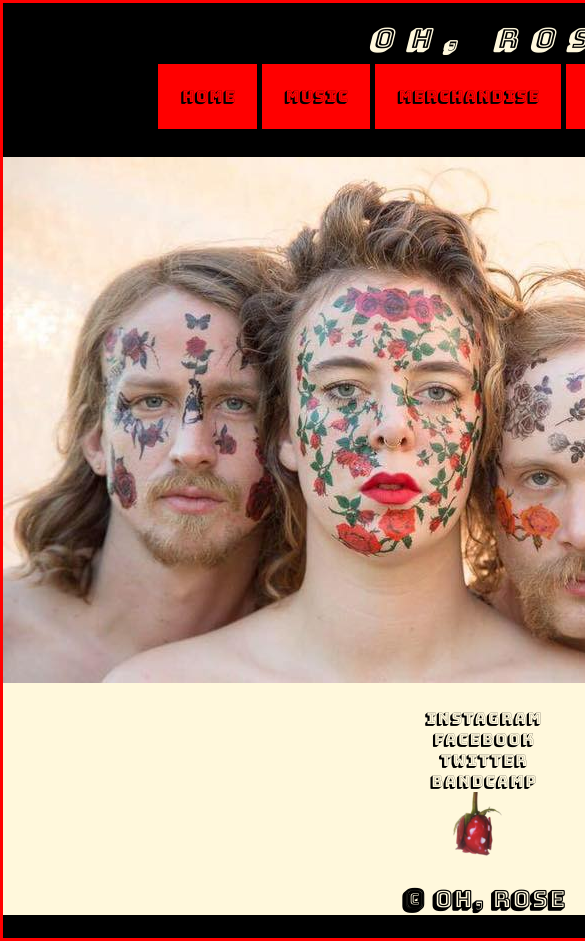
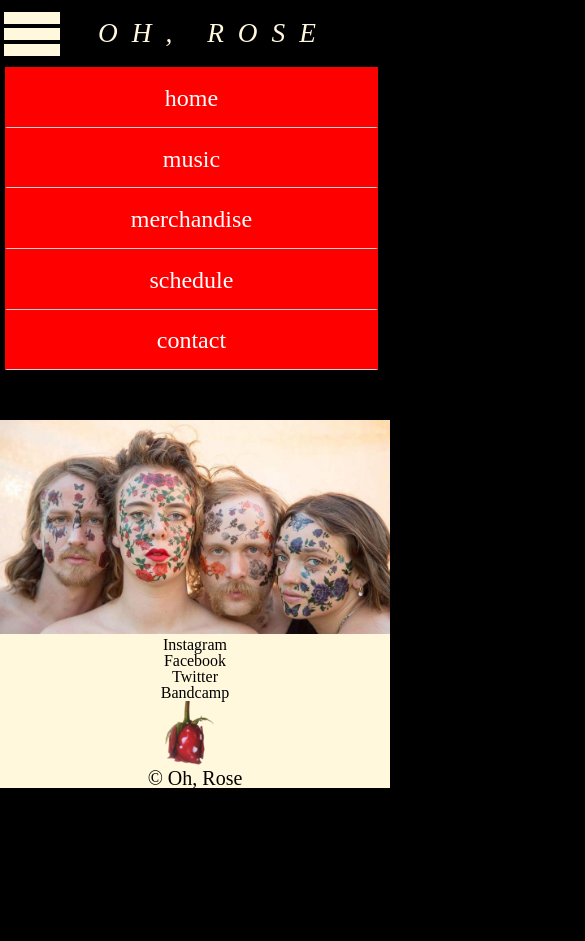
Before and after one commit to ccloops/ohrose, a plain HTML site: page index.html in a window 390 px wide. Shown: the top 941 px of the page, 585 px wide, since content can reach past the window. After the commit the page ends 844 px from the top, so only its background shows below. Drawn offline with nearby package versions, Linux system fonts and the light colour scheme.

Commit message:
Added hamburger menu to mobile view

```diff
--- a/index.html
+++ b/index.html
@@ -1,16 +1,20 @@
 <!DOCTYPE html>
 <html>
   <head>
+    <meta name="viewport" content="width=device-width, initial-scale=1">
     <meta property="og:title" content="Oh, Rose" />
     <!-- <meta property="og:type" content="video.movie" /> -->
     <meta property="og:url" content="https://ohrose.bandcamp.com/" />
     <meta property="og:image" content="https://scontent.fsnc1-1.fna.fbcdn.net/v/t31.0-8/21762665_1679065558784057_3933919130687146990_o.jpg?oh=c37f4903b70907cf63f87da15b25ce8f&oe=5A6482D5" />
     <meta property="og:description"
-  content="Oh, Rose is from Olympia, WA
-and maybe
-a town near you." />
+  content="Oh, Rose is from Olympia, WA and maybe a town near you." />
+
+  <link href='https://fonts.googleapis.com/css?family=Bungee Shade' rel='stylesheet'>
+    <link rel="stylesheet" type="text/css" href="styles/reset.css">
+    <link rel="stylesheet" href="styles/icons.css">
     <link rel="stylesheet" type="text/css" href="style.css">
-    <link href='https://fonts.googleapis.com/css?family=Bungee Shade' rel='stylesheet'>
+    <link rel="icon" type="image/x-icon" href="https://avatars2.githubusercontent.com/u/18607604?v=3&s=200">
+
     <link rel="shortcut icon" type="image/png" href="images/faviconit/oh-rose.ico">
     <link rel="shortcut icon" href="/oh-rose.ico">
     <link rel="icon" sizes="16x16 32x32 64x64" href="/oh-rose.ico">
@@ -40,7 +44,19 @@ a town near you." />
       <h1 class = "header">Oh, Rose</h1>
     </header>
 
-    <nav>
+    <!-- <nav class="main-nav">
+
+     <ul class="icon-menu">
+       <li class="tab" data-content="articles"><a href="#" class="icon-home"> Home</a></li>
+       <li class="tab" data-content="about"><a href="#" class="icon-address-book"> About</a></li>
+       <li><a href="http://twitter.com/brookr" target="_blank" class="icon-twitter3"> Twitter</a></li>
+       <li><a href="http://github.com/brookr" target="_blank" class="icon-github"> GitHub</a></li>
+     </ul>
+   </nav> -->
+
+
+    <nav class="main-nav">
+      <div class="icon-menu">
       <ul>
         <a href = 'index.html'><li>home</li></a>
         <a href = 'html/music.html'><li>music</li></a>
@@ -48,9 +64,12 @@ a town near you." />
         <a href = 'html/schedule.html'><li>schedule</li></a>
         <a href = 'html/contact.html'><li>contact</li></a>
       </ul>
+    </div>
     </nav>
     <main>
-      <img src="images/ohrose.jpg" alt="">
+        <img src="images/ohrose.jpg" id="desktopimage" alt="">
+
+      <!-- <img src="images/tattoos.jpg" id="mobileimage" alt=""> -->
       <ul>
         <li><a href="https://www.instagram.com/ohroseh/" target="blank">Instagram</li>
         <li><a href="https://www.facebook.com/ohrosemusic/" target="blank">Facebook</li>
--- a/style.css
+++ b/style.css
@@ -1,3 +1,176 @@
+* {
+  font-family: Bungee Shade;
+  text-align: center;
+  list-style-type: none;
+}
+body {
+  background-color: black;
+  width: 100%;
+  margin: 0 auto;
+}
+
+.icon-menu:before {
+  font-size: 4em;
+  position: absolute;
+  left: 0px;
+  top: 0px;
+  color: cornsilk;
+}
+
+.icon-menu li {
+  display: none;
+  list-style: none;
+  color: white;
+  position: relative;
+  font-family: "Times New Roman", Times, serif;
+  font-size: 1.5em;
+  border-bottom: solid 1px lightgray;
+  margin: 0 0.5em 0 0.2em;
+  padding: 0.7em 0;
+}
+
+.main-nav:hover .icon-menu li {
+  display: block;
+}
+
+header {
+  color: cornsilk;
+  /*margin-bottom: 0 20px;*/
+  text-align: center;
+}
+
+header>h1 {
+  font-size: 7vw;
+  text-transform: uppercase;
+  display: inline-block;
+  letter-spacing: 14px;
+  text-indent: 38px;
+  font-style: italic;
+  margin: 20px 0;
+}
+
+nav {
+  margin: 0px 0px 50px 0px;
+  font-family: baskerville, serif;
+  list-style-type: none;
+
+}
+
+.main-nav ul {
+  margin: 0 auto;
+}
+
+nav li {
+  border: 2px solid red;
+  display: inline;
+  margin-bottom: 20px;
+  background-color: red;
+  padding: 20px;
+  list-style-type: none;
+}
+
+a {
+  text-decoration: none;
+  color: black;
+}
+
+nav li:hover {
+  background-color: cornsilk;
+  text-decoration: none;
+  list-style-type: none;
+}
+
+main {
+  background-color: cornsilk;
+  font-family: baskerville;
+}
+
+/*.main-image {
+  width: 350px;
+  height: auto;
+}*/
+
+#desktopimage {
+  margin-top: 0px;
+  object-fit: contain;
+  width: 100%;
+}
+
+main>p {
+  margin: 0 auto;
+  width: 500px;
+  color: cornsilk;
+  /*border: 2px dashed red;*/
+  font-family: helvetica;
+}
+
+main>ul {
+  margin: 0 auto;
+  /*width: 500px;*/
+  color: cornsilk;
+  /*border: 2px dashed red;*/
+  display: inline;
+  text-align: center;
+}
+
+main>li {
+  background-color: white;
+  color: white;
+  border: 2px solid red;
+  list-style-type: none;
+}
+
+/* Style inputs with type="text", select elements and textareas */
+input[type=text], select, textarea {
+   width: 100%; /* Full width */
+   padding: 12px; /* Some padding */
+   border: 1px solid #ccc; /* Gray border */
+   border-radius: 4px; /* Rounded borders */
+   box-sizing: border-box; /* Make sure that padding and width stays in place */
+   margin-top: 6px; /* Add a top margin */
+   margin-bottom: 16px; /* Bottom margin */
+   resize: vertical; /* Allow the user to vertically resize the textarea (not horizontally) */
+   font-family: baskerville;
+   font-size: 20px;
+
+}
+
+/* Style the submit button with a specific background color etc */
+input[type=submit] {
+   background-color: red;
+   color: white;
+   padding: 12px 20px;
+   border: none;
+   border-radius: 4px;
+   cursor: pointer;
+}
+
+/* When moving the mouse over the submit button, add a darker green color */
+input[type=submit]:hover {
+   background-color: red;
+}
+
+/* Add a background color and some padding around the form */
+.container {
+   border-radius: 5px;
+   background-color: #f2f2f2;
+   padding: 20px;
+}
+
+#nav_bar .active {
+    color: #F8F8F8;
+    background-color: #4f81bd;
+}
+
+footer {
+  font-family: baskerville;
+  font-size: 20px;
+}
+
+@media only screen and (min-width: 768px) {
+  .icon-menu:before {
+   display: none;
+ }
   * {
     font-family: Bungee Shade;
     text-align: center;
@@ -72,9 +245,9 @@ main {
     font-family: baskerville;
   }
 
-main>img {
+  #desktopimage {
     margin-top: 0px;
-
+    object-fit: contain;
   }
 
   main>p {
@@ -147,3 +320,4 @@ footer {
     font-family: baskerville;
     font-size: 20px;
   }
+}
--- /dev/null
+++ b/styles/base.css
@@ -0,0 +1,50 @@
+* {
+  /*max-width: 960px;*/
+}
+
+body {
+  width: 100%;
+  background-color: lightblue;
+  font-family: helvetica;
+  margin: 0 auto;
+  text-align: left;
+  color: white;
+}
+
+h1 {
+  font-size: 50px;
+  background-color: lightGray;
+  color: black;
+  padding: 1em 0;
+  margin-left: 0;
+}
+
+#logo {
+  float: left;
+  margin-top: 20px;
+  margin-left: 20px;
+}
+
+h2 {
+  text-align: center;
+  color: black;
+  padding: 20px;
+  font-size: 25px;
+}
+
+#book-list {
+  text-align: center;
+}
+
+h3 {
+  padding: 10px;
+  font-style: italic;
+  color: black;
+  font-size: 20px;
+}
+
+p {
+  padding: 10px;
+  font-style: 15px;
+  color: darkSlategray;
+}
--- /dev/null
+++ b/styles/icons.css
@@ -0,0 +1,70 @@
+@font-face {
+	font-family: 'icomoon';
+	src:url('fonts/icomoon.eot?wfb79s');
+	src:url('fonts/icomoon.eot?wfb79s#iefix') format('embedded-opentype'),
+		url('fonts/icomoon.ttf?wfb79s') format('truetype'),
+		url('fonts/icomoon.woff?wfb79s') format('woff'),
+		url('fonts/icomoon.svg?wfb79s#icomoon') format('svg');
+	font-weight: normal;
+	font-style: normal;
+}
+
+[class^="icon-"], [class*=" icon-"] {
+	font-family: 'icomoon';
+	speak: none;
+	font-style: normal;
+	font-weight: normal;
+	font-variant: normal;
+	text-transform: none;
+	line-height: 1;
+
+	/* Better Font Rendering =========== */
+	-webkit-font-smoothing: antialiased;
+	-moz-osx-font-smoothing: grayscale;
+}
+
+.icon-home:before {
+	content: "\e908";
+}
+.icon-home3:before {
+	content: "\e900";
+}
+.icon-address-book:before {
+	content: "\e901";
+}
+.icon-rocket:before {
+	content: "\e909";
+}
+.icon-power:before {
+	content: "\e90a";
+}
+.icon-menu:before {
+	content: "\e902";
+}
+.icon-link:before {
+	content: "\e903";
+}
+.icon-happy:before {
+	content: "\e904";
+}
+.icon-happy2:before {
+	content: "\e905";
+}
+.icon-plus:before {
+	content: "\e90b";
+}
+.icon-minus:before {
+	content: "\e90c";
+}
+.icon-cross:before {
+	content: "\e90d";
+}
+.icon-checkmark:before {
+	content: "\e90e";
+}
+.icon-twitter3:before {
+	content: "\e906";
+}
+.icon-github:before {
+	content: "\e907";
+}
--- /dev/null
+++ b/styles/reset.css
@@ -0,0 +1,48 @@
+/* http://meyerweb.com/eric/tools/css/reset/
+   v2.0 | 20110126
+   License: none (public domain)
+*/
+
+html, body, div, span, applet, object, iframe,
+h1, h2, h3, h4, h5, h6, p, blockquote, pre,
+a, abbr, acronym, address, big, cite, code,
+del, dfn, em, img, ins, kbd, q, s, samp,
+small, strike, strong, sub, sup, tt, var,
+b, u, i, center,
+dl, dt, dd, ol, ul, li,
+fieldset, form, label, legend,
+table, caption, tbody, tfoot, thead, tr, th, td,
+article, aside, canvas, details, embed,
+figure, figcaption, footer, header, hgroup,
+menu, nav, output, ruby, section, summary,
+time, mark, audio, video {
+	margin: 0;
+	padding: 0;
+	border: 0;
+	font-size: 100%;
+	font: inherit;
+	vertical-align: baseline;
+}
+/* HTML5 display-role reset for older browsers */
+article, aside, details, figcaption, figure,
+footer, header, hgroup, menu, nav, section {
+	display: block;
+}
+body {
+	line-height: 1;
+}
+ol, ul {
+	list-style: none;
+}
+blockquote, q {
+	quotes: none;
+}
+blockquote:before, blockquote:after,
+q:before, q:after {
+	content: '';
+	content: none;
+}
+table {
+	border-collapse: collapse;
+	border-spacing: 0;
+}
```
Also changed, not shown: styles/fonts/icomoon.ttf (added), styles/fonts/icomoon.woff (added), styles/layout.css (added), styles/modules.css (added), 2 other files. Lines whose indentation alone changed are shown as unchanged.
